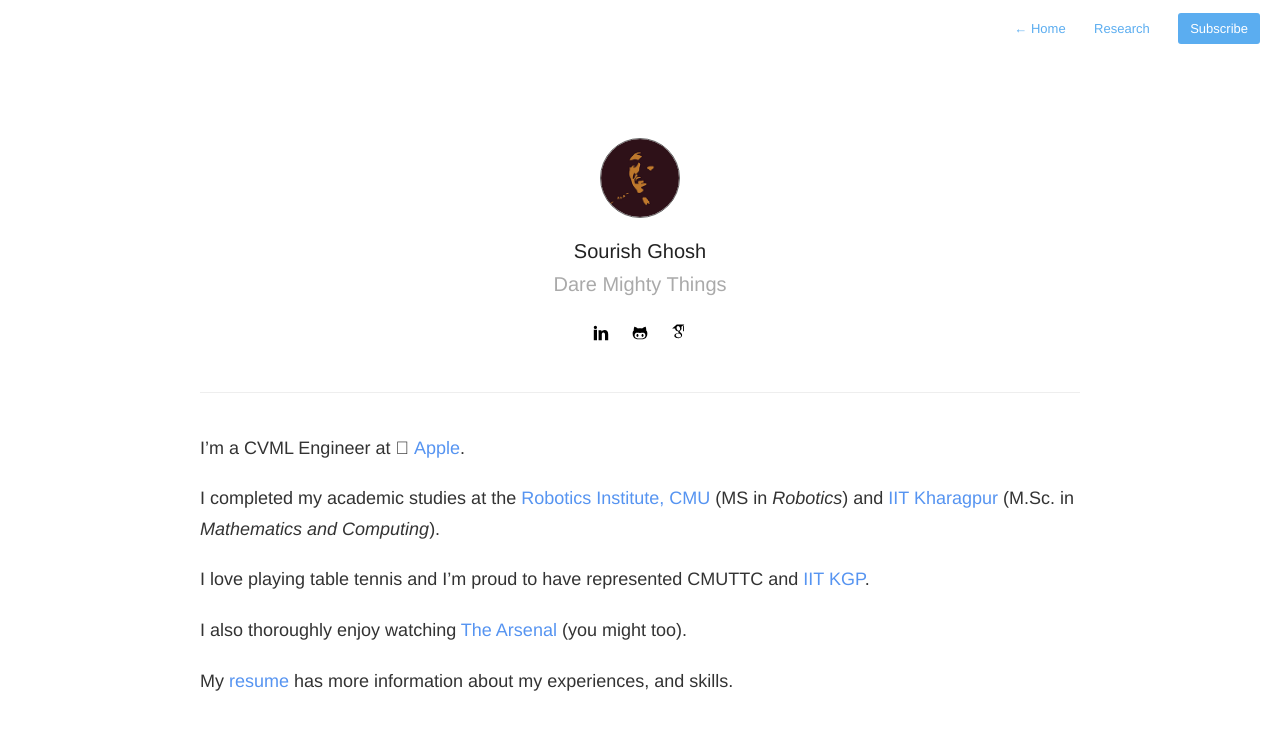
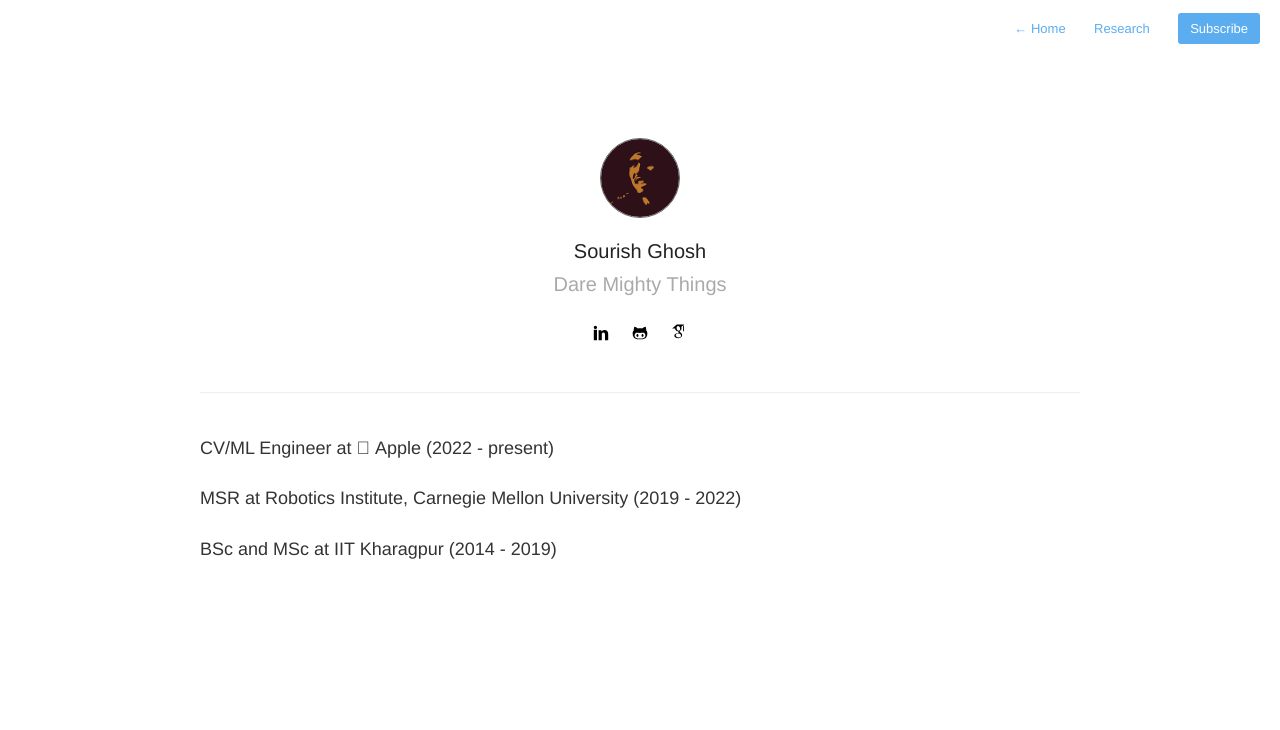
Before and after one commit to sourishg/sourishg.github.io, a Jekyll site: the page built from about.md, in a window 1280 px wide. Shown: the top 730 px of the page. Built offline with Jekyll 4.4.1, drawn with Linux system fonts in a browser that asks for light colours; nearby versions of some CDN libraries.

Commit message:
Update about and research

```diff
--- a/about.md
+++ b/about.md
@@ -4,12 +4,8 @@ permalink: about/
 profile: true
 ---
 
-I'm a CVML Engineer at  [Apple](https://youtu.be/TX9qSaGXFyg).
+CV/ML Engineer at  Apple (2022 - present)
 
-I completed my academic studies at the [Robotics Institute, CMU](https://www.ri.cmu.edu/){:target="_blank"} (MS in *Robotics*) and [IIT Kharagpur](http://www.iitkgp.ac.in){:target="_blank"} (M.Sc. in *Mathematics and Computing*).
+MSR at Robotics Institute, Carnegie Mellon University (2019 - 2022)
 
-I love playing table tennis and I'm proud to have represented CMUTTC and [IIT KGP](https://wiki.metakgp.org/w/Table_Tennis).
-
-I also thoroughly enjoy watching [The Arsenal](https://youtu.be/vgiR0WYgZKg) (you might too).
-
-My [resume]({{ site.baseurl }}/resume.pdf) has more information about my experiences, and skills.
+BSc and MSc at IIT Kharagpur (2014 - 2019)
```
Also changed, not shown: research.md (+6 -5 lines), 1 other file.
